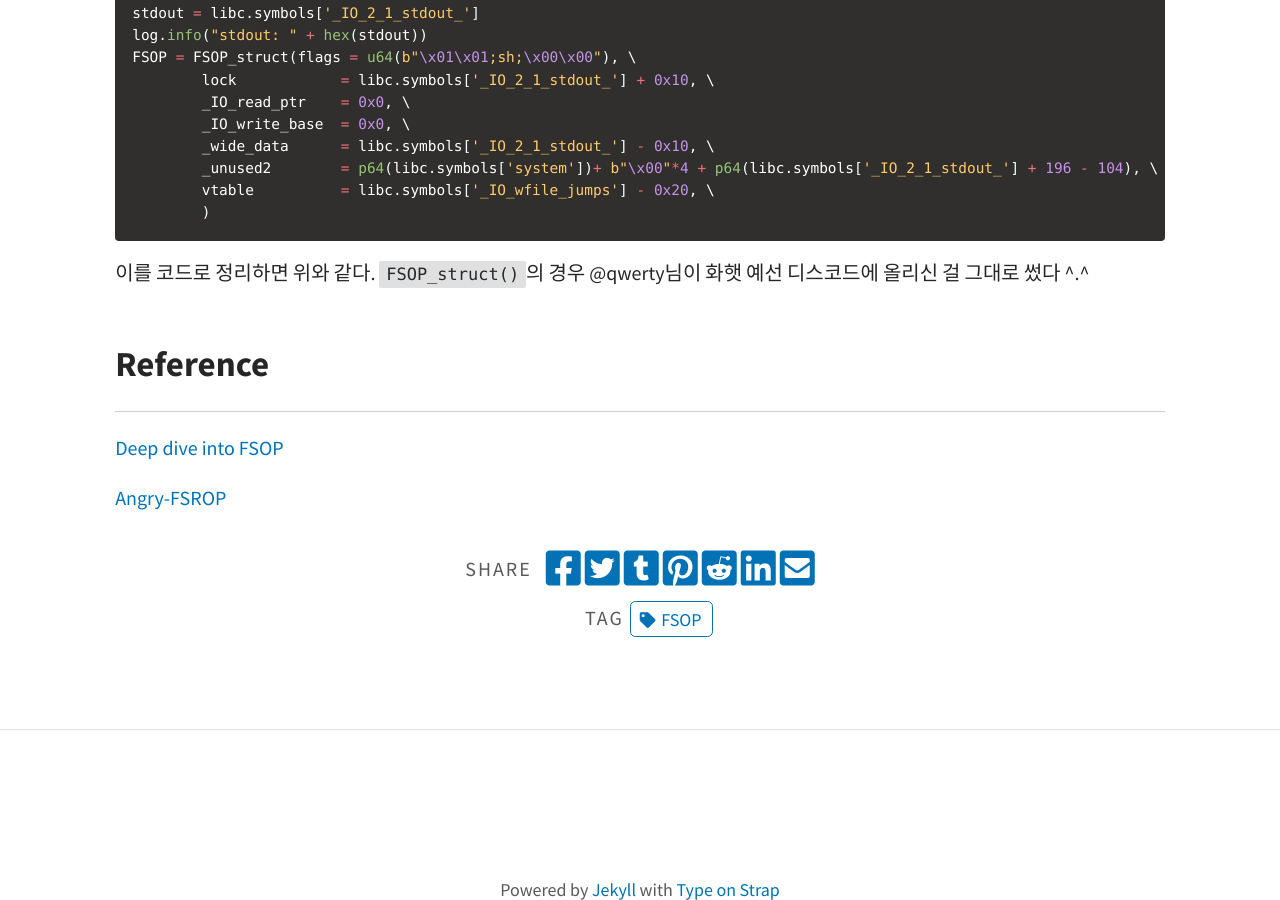
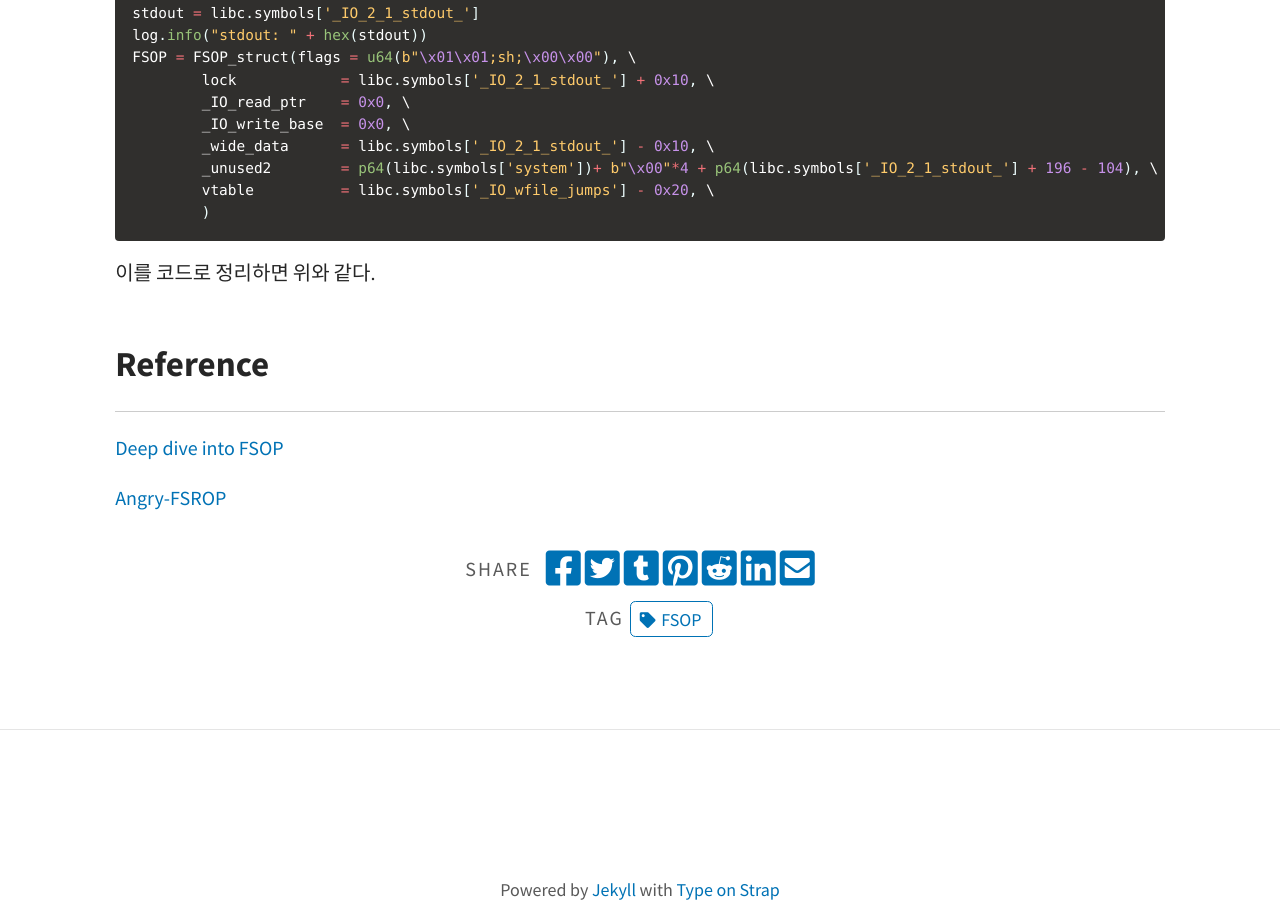
Before and after one commit to hareh4ru/hareh4ru.github.io, a Jekyll site: the page built from _posts/2023-11-23-AAW-to-RCE-[FSOP].md, in a window 1280 px wide and 900 px high, scrolled down 15936 px. Built offline with Jekyll 4.4.1, drawn with Linux system fonts in a browser that asks for light colours; a script that is not in the unit is left out; comment, search, counter and statistics services are not loaded.

Commit message:
Update 2023-11-23-AAW-to-RCE-[FSOP].md

````diff
--- a/_posts/2023-11-23-AAW-to-RCE-[FSOP].md
+++ b/_posts/2023-11-23-AAW-to-RCE-[FSOP].md
@@ -651,7 +651,6 @@ FSOP = FSOP_struct(flags = u64(b"\x01\x01;sh;\x00\x00"), \
         )
 ```
 이를 코드로 정리하면 위와 같다.
-`FSOP_struct()`의 경우 @qwerty님이 화햇 예선 디스코드에 올리신 걸 그대로 썼다 ^.^
 <br/>
 <br/>
 
````
